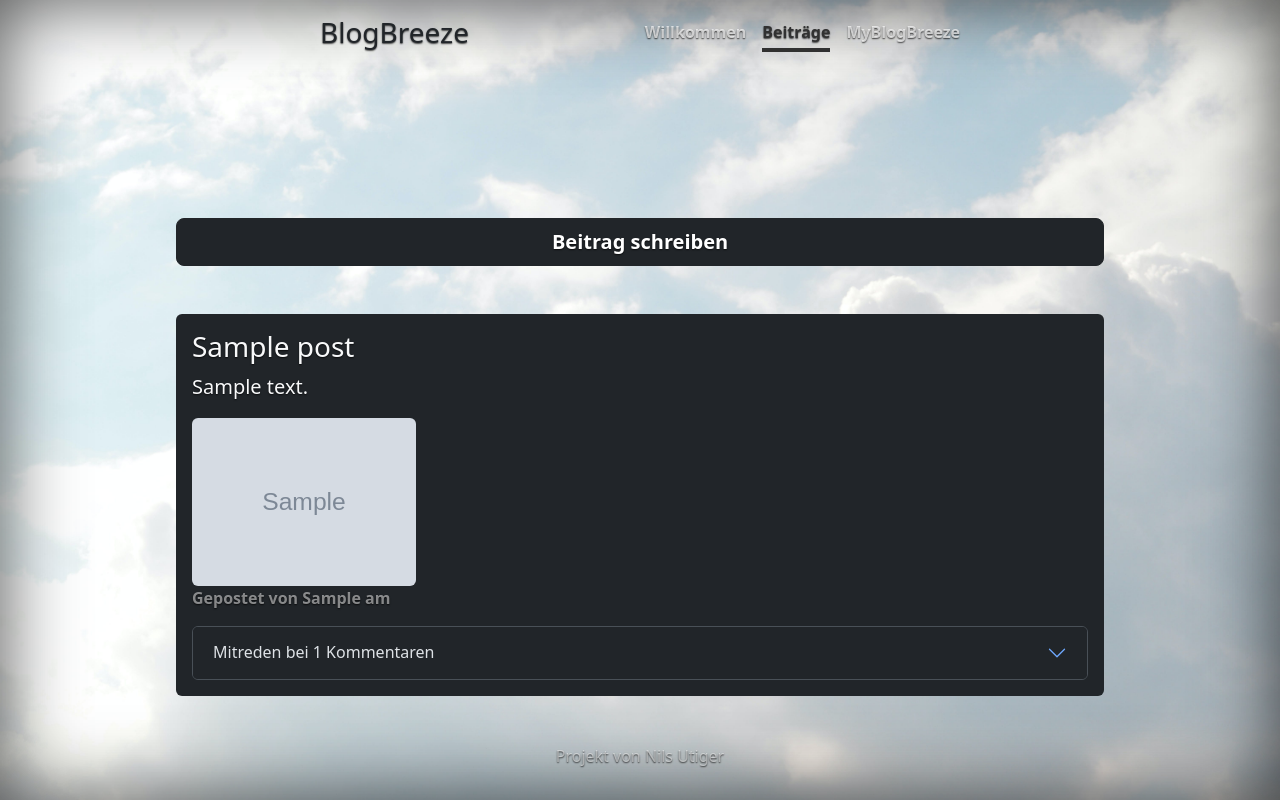
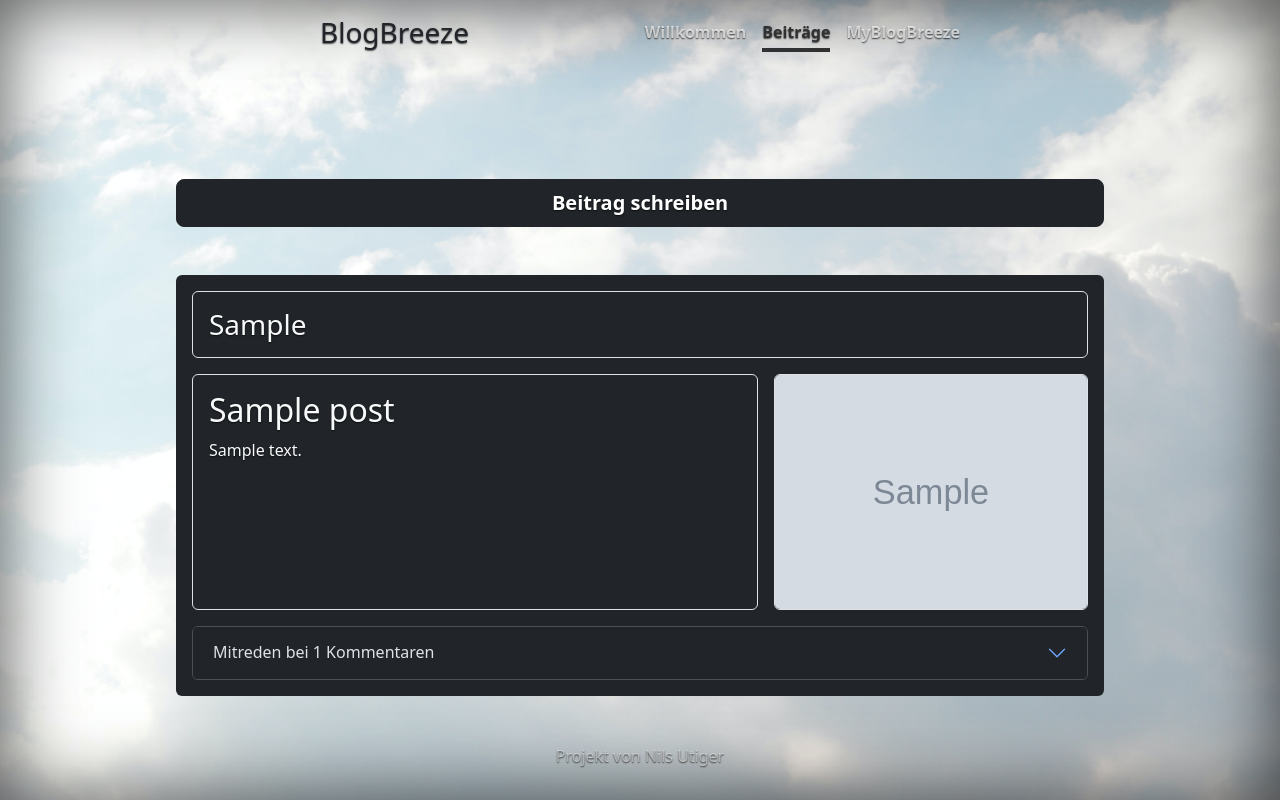
Before and after one commit to utigernils/BlogBreeze, a PHP site: page /sites/posts.php in a window 1280 px wide. Run offline with PHP 8.4, Linux system fonts and the light colour scheme; tables that the repository leaves empty hold one stand-in row (values such as "Sample post"); grey boxes marked "Sample" are stand-in pictures; data that the repository does not hold is empty.

Commit message:
refactor; redesign post

```diff
--- a/sites/components/post.php
+++ b/sites/components/post.php
@@ -1,36 +1,31 @@
 <?php
 require_once("comment.php");
 
-function renderPost($post, $pdo) {
+function renderPost($post, $pdo)
+{
     $commentsData = getCommentsForPost($pdo, $post['id']);
     $commentsData = array_reverse($commentsData);
     ?>
     <div class="bg-dark text-light mb-5 p-3 rounded" style="overflow-wrap: break-word">
-        <h3>
-            <?= $post["post_title"] ?>
-        </h3>
-        <p class="fs-5">
-            <?= $post["post_text"] ?>
-        </p>
-        <?php if (!empty($post["picture_url"])): ?>
-            <img class="img-fluid rounded" style="max-width: 25%;" src="<?= $post["picture_url"] ?>"
-                alt="Post Bild">
-        <?php endif; ?>
+        <div class="border p-3 mb-3 rounded" style="background-color: #212529;">
+            <h3 class="mb-0"><?= $post["created_by"] ?></h3>
+        </div>
+        <div class="d-flex flex-row mb-3 gap-3">
+            <div class="flex-grow-1 border p-3 rounded" style="background-color: #212529;">
+            <h2 class="mb-2"><?= $post["post_title"] ?></h2>
+            <p class="mb-0"><?= $post["post_text"] ?></p>
+            </div>
+            <div class="border rounded" style="background-color: #212529; padding: 0; overflow: hidden; flex: 0 0 35%; max-width: 35%;">
+            <img src="<?= $post["picture_url"] ?>" alt="Post Image" style="width:100%; height:auto; display:block;">
+            </div>
+        </div>
 
-        <div class="d-flex flex-row justify-content-between mb-3 align-items-center">
-            <p class="fw-bold fs-6 mb-0 text-white-50 bg-dark">
-                Gepostet von
-                <?= $post["created_by"] ?> am
-                <?= $post["created_at"] ?>
-            </p>
-        </div>
 
         <div class="accordion" data-bs-theme="dark" id="accordion">
             <div class="accordion-item ">
                 <h2 class="accordion-header">
                     <button class="accordion-button collapsed" type="button" data-bs-toggle="collapse"
-                        data-bs-target="#collapse<?php echo $post['id']; ?>" aria-expanded="true"
-                        aria-controls="collapse">
+                        data-bs-target="#collapse<?php echo $post['id']; ?>" aria-expanded="true" aria-controls="collapse">
                         Mitreden bei
                         <?php echo count($commentsData); ?> Kommentaren
                     </button>
@@ -43,15 +38,12 @@
                         <?php endforeach; ?>
 
                         <div class="d-flex flex-row justify-content-between mb-3 ">
-                            <form class="w-50" data-bs-theme="light" action='../php/makeComment.php'
-                                method='post'>
+                            <form class="w-50" data-bs-theme="light" action='../php/makeComment.php' method='post'>
                                 <div class="d-flex flex-row mb-3">
-                                    <input type="text" class="form-control" id="comment" name="comment"
-                                        required>
+                                    <input type="text" class="form-control" id="comment" name="comment" required>
                                     <input type="hidden" class="form-control" id="post_id" name="post_id"
                                         value="<?php echo $post['id']; ?>" required>
-                                    <button name="push" type="submit"
-                                        class="btn btn-dark fw-bold">Kommentieren</button>
+                                    <button name="push" type="submit" class="btn btn-dark fw-bold">Kommentieren</button>
                                 </div>
                             </form>
                             <form method='post'>
```
